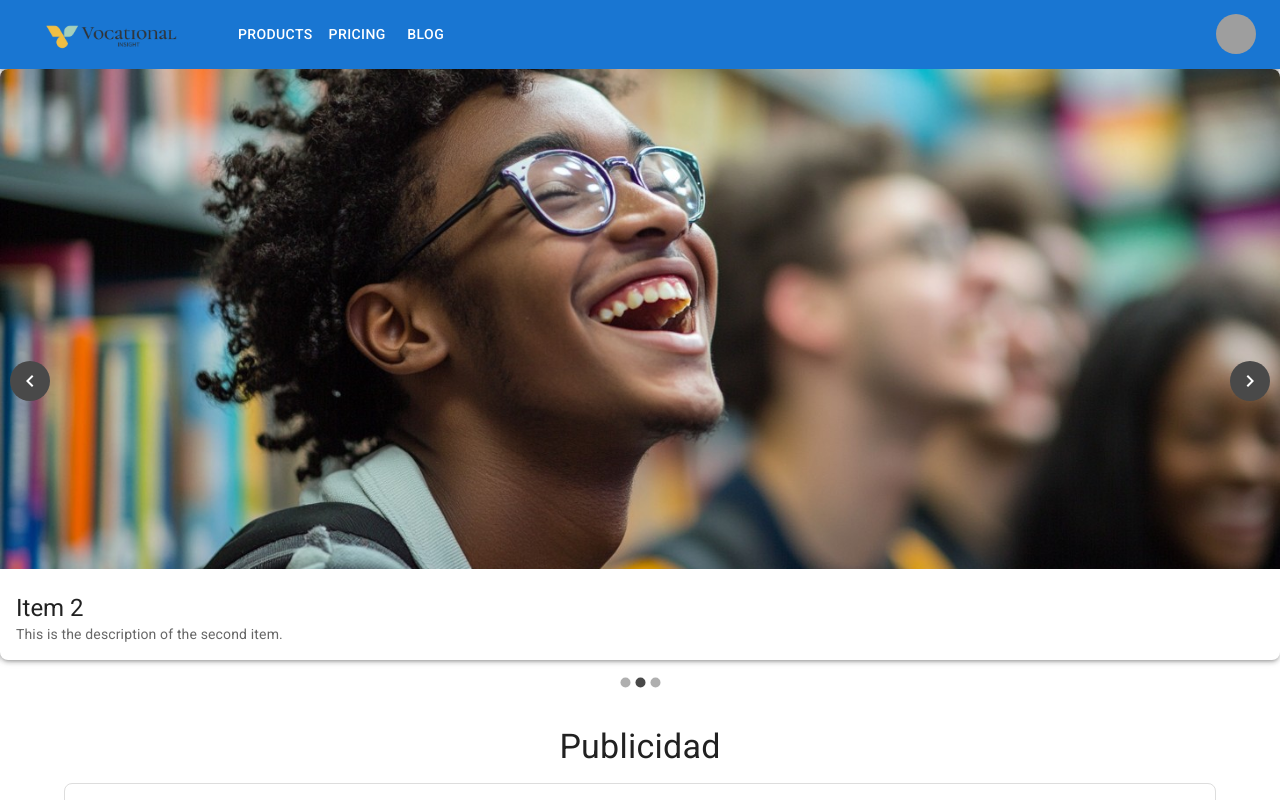
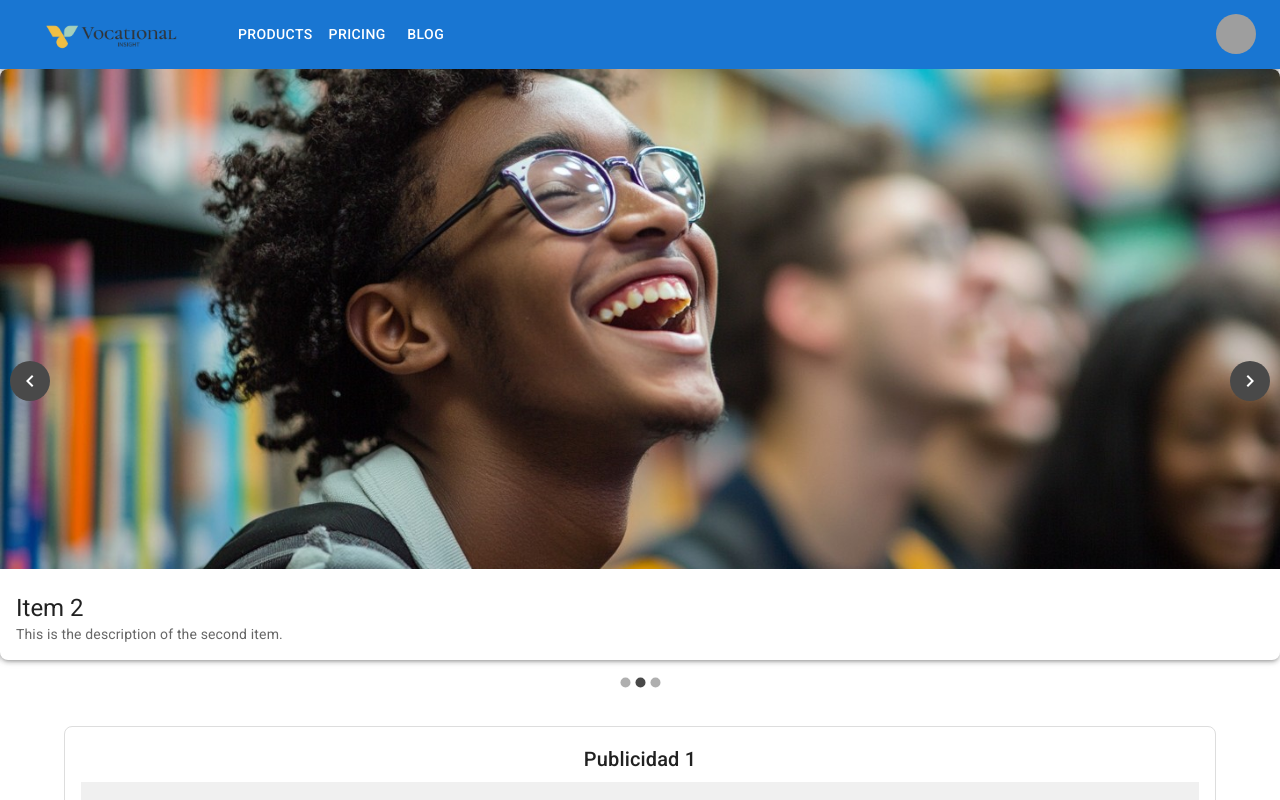
Before and after one commit to KristelMercurino/Vocational_Insight, a React (Vite) app: page / in a window 1280 px wide. Shown: the top 800 px of the page. Built offline with nearby package versions, Linux system fonts and the light colour scheme; grey boxes are pictures that could not be loaded.

Commit message:
Primer Commit dev-daniel

```diff
--- a/src/components/Advertising.tsx
+++ b/src/components/Advertising.tsx
@@ -3,12 +3,6 @@ import { Container, Typography, Box } from "@mui/material";
 export default function AdvertisementPage() {
   return (
     <Container sx={{ marginTop: 4, marginBottom: 4 }}>
-      <Typography variant="h4" align="center" gutterBottom>
-        Publicidad
-      </Typography>
-      {/* <Typography variant="body1" align="center" gutterBottom>
-        Aquí puedes ver algunas ofertas y promociones interesantes.
-      </Typography> */}
       <Box
         sx={{
           marginTop: 2,
```
